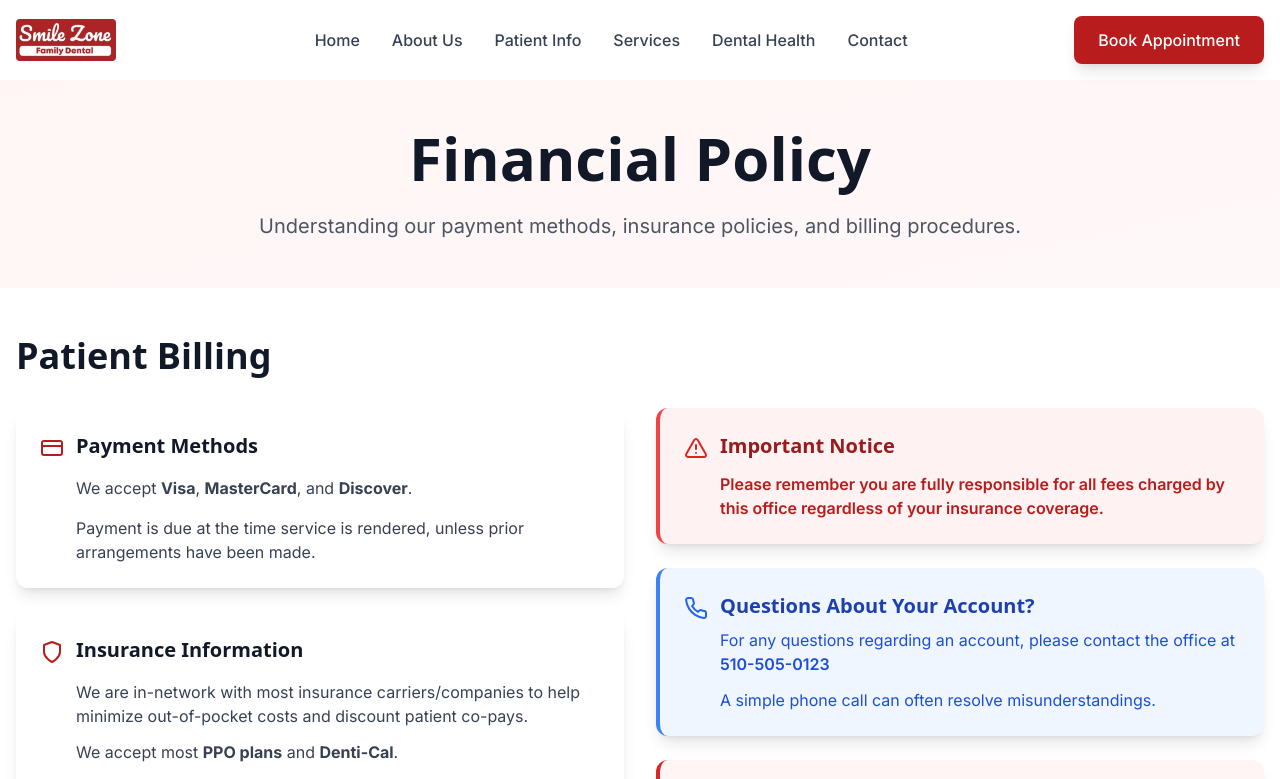
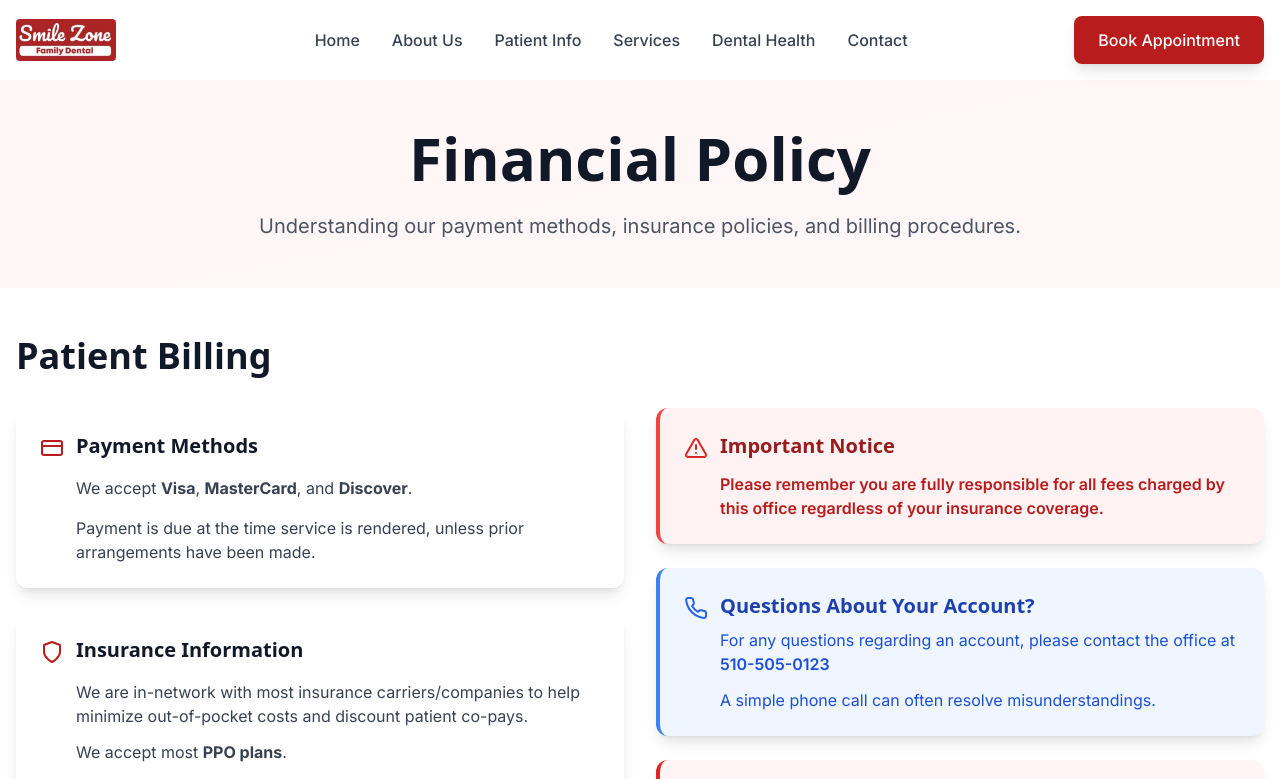
Before and after one commit to nikhil-s1nha/smzoWebsite, a Next.js app: page /patient-info/financial-policy in a window 1280 px wide. Shown: the top 779 px of the page. Built offline with nearby package versions, Linux system fonts and the light colour scheme.

Commit message:
removed dentical

```diff
--- a/app/patient-info/financial-policy/page.tsx
+++ b/app/patient-info/financial-policy/page.tsx
@@ -104,7 +104,7 @@ export default function FinancialPolicy() {
                           We are in-network with most insurance carriers/companies to help minimize out-of-pocket costs and discount patient co-pays.
                         </p>
                         <p className="text-gray-700">
-                          We accept most <strong>PPO plans</strong> and <strong>Denti-Cal</strong>.
+                          We accept most <strong>PPO plans</strong>.
                         </p>
                         <p className="text-gray-700">
                           Most insurance companies are expected to respond within <strong>four to six weeks</strong>.
```
